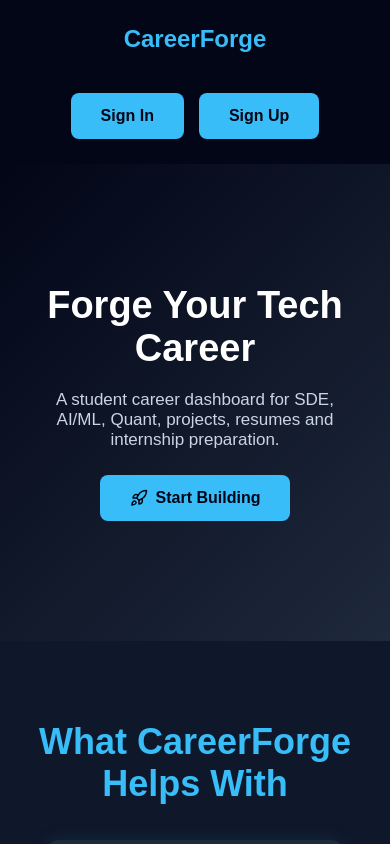
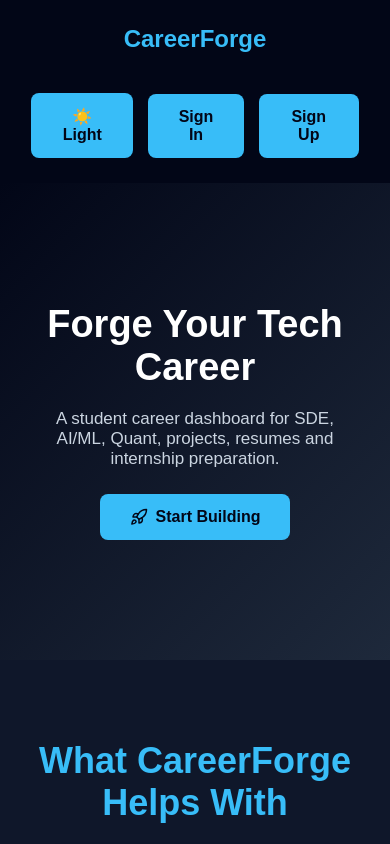
Before and after one commit to tanaycodesBBG/careerforge-dashboard, a React (Vite) app: page / in a window 390 px wide. Shown: the top 844 px of the page. Built offline with nearby package versions, Linux system fonts and the light colour scheme; no server answers.

Commit message:
Add dark light mode

```diff
--- a/src/App.css
+++ b/src/App.css
@@ -214,4 +214,33 @@ footer {
 html {
   scroll-behavior: smooth;
 }
+.dark {
+  background: #0f172a;
+  color: white;
+  min-height: 100vh;
 }
+
+.light {
+  background: #f8fafc;
+  color: #0f172a;
+  min-height: 100vh;
+}
+
+.light .card,
+.light .timeline div,
+.light .result {
+  background: white;
+  color: #0f172a;
+}
+
+.light .navbar,
+.light footer {
+  background: #e2e8f0;
+}
+
+.light .card p,
+.light .result p,
+.light .timeline p {
+  color: #334155;
+}
+}
--- a/src/App.jsx
+++ b/src/App.jsx
@@ -26,7 +26,7 @@ function App() {
   const [fileName, setFileName] = useState("");
   const [showResult, setShowResult] = useState(false);
   const [atsScore, setAtsScore] = useState(0);
-
+  const [darkMode, setDarkMode] = useState(true);
   function handleFileChange(event) {
     const file = event.target.files[0];
 
@@ -50,11 +50,16 @@ function App() {
 }
 
   return (
-    <div className="app">
+    <div className={darkMode ? "app dark" : "app light"}>
       <nav className="navbar">
         <h2>CareerForge</h2>
 
         <div style={{ display: "flex", gap: "15px", alignItems: "center" }}>
+          <button
+  onClick={() => setDarkMode(!darkMode)}
+>
+  {darkMode ? "☀️ Light" : "🌙 Dark"}
+</button>
           <SignedOut>
             <SignInButton mode="modal">
               <button>Sign In</button>
```
